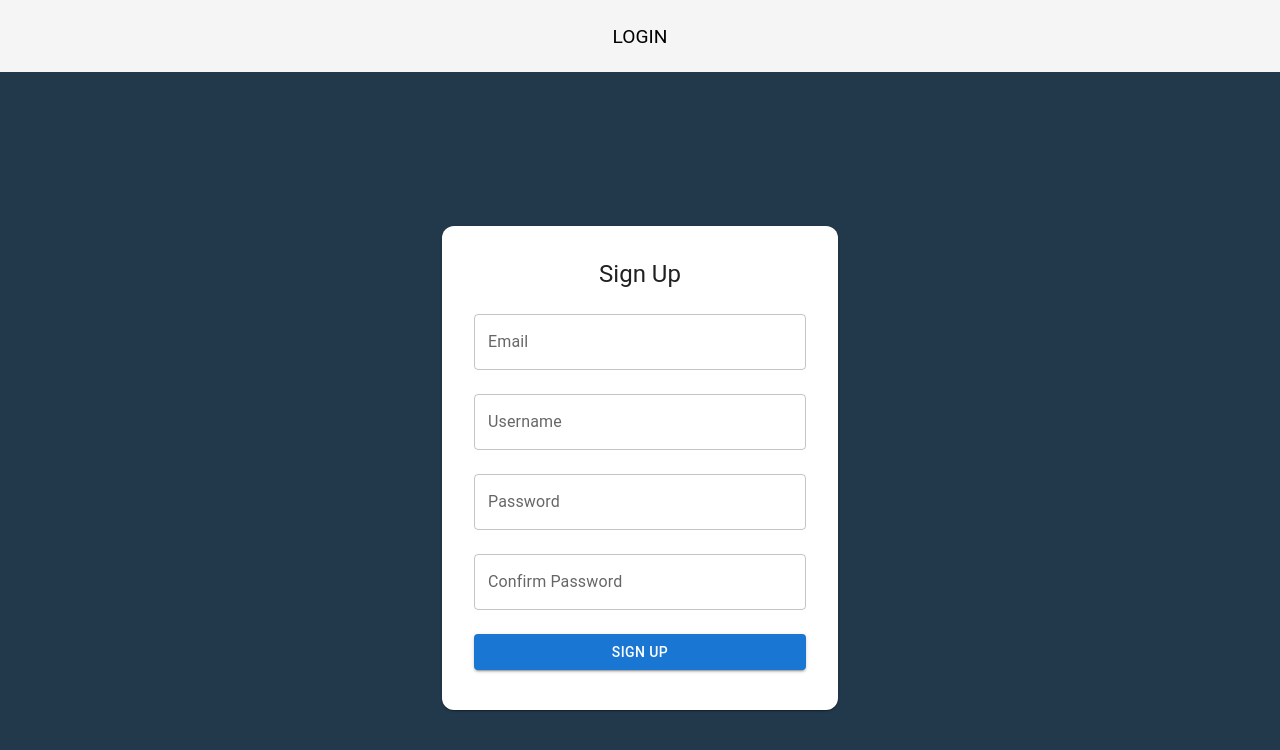
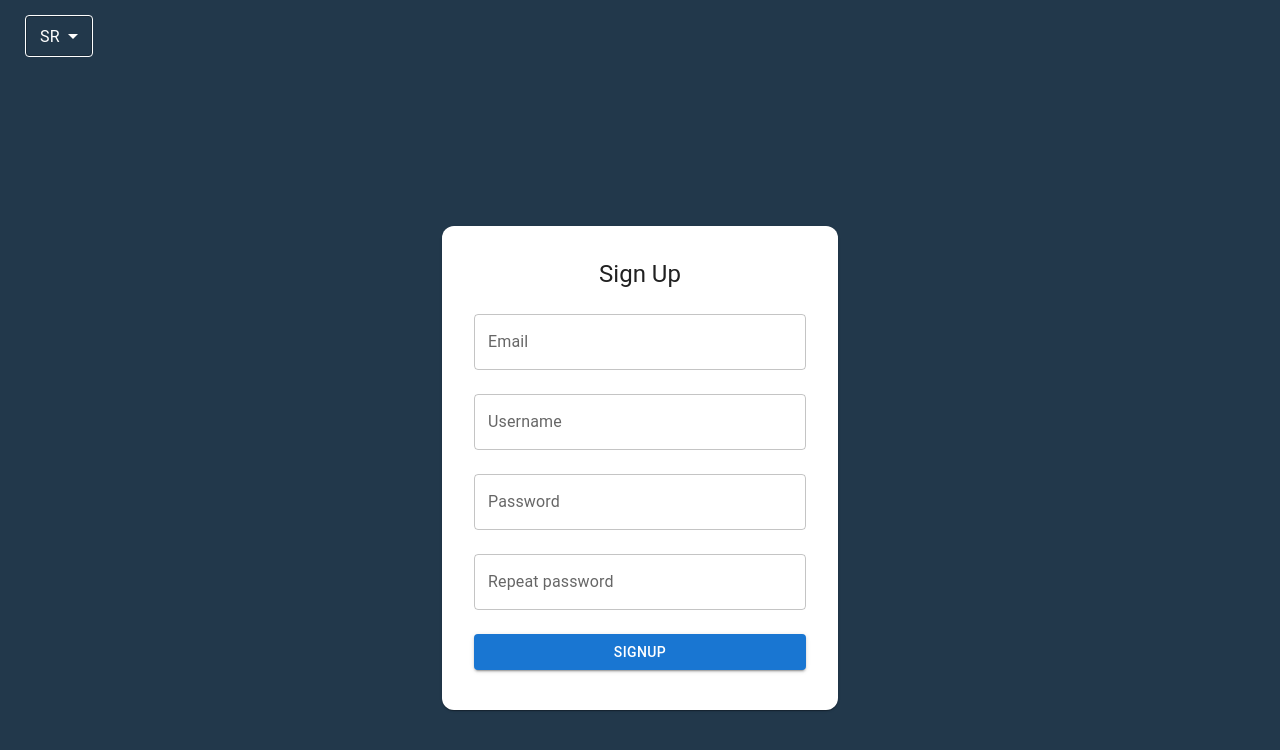
Before and after one commit to Djolee1389/ChatApp, a React (Vite) app: page /signup in a window 1280 px wide. Shown: the top 750 px of the page. Built offline with nearby package versions, Linux system fonts and the light colour scheme; no server answers.

Commit message:
Added chat functionality

```diff
--- a/package.json
+++ b/package.json
@@ -18,6 +18,7 @@
     "react-dom": "^19.1.1",
     "react-hook-form": "^7.66.0",
     "react-icons": "^5.5.0",
+    "react-intl": "^7.1.14",
     "react-router-dom": "^7.9.5"
   },
   "devDependencies": {
--- a/src/App.tsx
+++ b/src/App.tsx
@@ -1,4 +1,5 @@
-import { Routes, Route, Navigate, Link } from "react-router-dom";
+import { Select, MenuItem } from "@mui/material";
+import { Routes, Route, Navigate } from "react-router-dom";
 import Login from "./components/LogIn";
 import Signup from "./components/SignUp";
 import Users from "./pages/Users";
@@ -7,7 +8,7 @@ import { onAuthStateChanged } from "firebase/auth";
 import { auth } from "./firebase";
 import { useEffect, useState } from "react";
 
-function App() {
+function App({ setLocale }: { setLocale: (lang: "sr" | "en") => void }) {
   const [user, setUser] = useState<any>(null);
   const [loading, setLoading] = useState(true);
 
@@ -23,7 +24,28 @@ function App() {
 
   return (
     <>
-      <nav>{!user ? <Link to={"/login"}>LogIn</Link> : "Chat"}</nav>
+      <nav>
+        <Select
+          value={localStorage.getItem("locale") || "sr"}
+          onChange={(e) => {
+            const newLocale = e.target.value as "sr" | "en";
+            setLocale(newLocale);
+            localStorage.setItem("locale", newLocale);
+          }}
+          size="small"
+          id="language"
+          name="language"
+          sx={{
+            color: "white",
+            border: "1px solid white",
+            "& .MuiSelect-icon": { color: "white" },
+          }}
+        >
+          <MenuItem id="language-sr" value="sr">SR</MenuItem>
+          <MenuItem id="language-en" value="en">EN</MenuItem>
+        </Select>
+      </nav>
+
       <div className="container">
         <Routes>
           <Route
--- a/src/components/Chat.tsx
+++ b/src/components/Chat.tsx
@@ -1,6 +1,7 @@
-import React, { useEffect, useState } from "react";
+import React, { useRef, useEffect, useState } from "react";
 import { useNavigate, useParams } from "react-router-dom";
-import { FaPaperPlane } from "react-icons/fa6";
+import { FaPaperPlane, FaArrowLeft, FaClock } from "react-icons/fa6";
+import { useIntl } from "react-intl";
 import {
   addDoc,
   collection,
@@ -14,7 +15,6 @@ import {
   Container,
   Paper,
   Box,
-  Button,
   Typography,
   List,
   ListItem,
@@ -31,9 +31,11 @@ const Chat = () => {
   const { chatPath } = useParams<{ chatPath: string }>();
 
   const navigate = useNavigate();
+  const intl = useIntl();
   const [message, setMessage] = useState("");
   const [messages, setMessages] = useState<Message[]>([]);
 
+  const messagesEndRef = useRef<HTMLDivElement | null>(null);
   const participants = chatPath ? chatPath.split("-") : [];
 
   const currentUser = auth.currentUser;
@@ -48,6 +50,7 @@ const Chat = () => {
 
   // Load messages
   useEffect(() => {
+    if (!currentUser) return;
     const messagesRef = collection(db, "chats", chatId, "messages");
     const q = query(messagesRef, orderBy("createdAt", "asc"));
 
@@ -88,25 +91,45 @@ const Chat = () => {
     return `${hours}:${minutes}`;
   };
 
+  const scrollToBottom = () => {
+    messagesEndRef.current?.scrollIntoView({ behavior: "smooth" });
+  };
+
+  useEffect(() => {
+    scrollToBottom();
+  }, [messages]);
+
   return (
     <Container maxWidth="sm">
       <Paper sx={{ p: 3, mt: 5, borderRadius: 3 }}>
-        <Typography variant="h6" gutterBottom>
-          <Button
-            variant="text"
-            sx={{ mt: 2 }}
-            onClick={() => navigate("/users")}
-          >
-            ←
-          </Button>
-          Chat with {recipientUsername}
+        <Typography
+          variant="h6"
+          style={{
+            display: "flex",
+            alignItems: "center",
+            // background: "red",
+            padding: "10px 15px 10px 0",
+          }}
+        >
+          <button className="back" onClick={() => navigate("/users")}>
+            <FaArrowLeft />
+          </button>
+          <div>
+            {intl.formatMessage({
+              id: "chat.with",
+            })}{" "}
+            {recipientUsername}
+          </div>
         </Typography>
 
         <List
           sx={{
+            height: 400,
             maxHeight: 400,
             overflowY: "auto",
             mb: 2,
+            background: "rgba(0,0,0,.2)",
+            borderRadius: "5px",
             "&::-webkit-scrollbar": { width: 0, background: "transparent" },
           }}
         >
@@ -126,7 +149,10 @@ const Chat = () => {
                   color: msg.sender === currentUsername ? "white" : "black",
                   px: 2,
                   py: 1,
-                  borderRadius: 2,
+                  borderRadius:
+                    msg.sender === currentUsername
+                      ? "20px 0 20px 20px"
+                      : "0 20px 20px 20px",
                   display: "inline-block", // širina zavisi od sadržaja
                   maxWidth: "75%",
                 }}
@@ -148,22 +174,33 @@ const Chat = () => {
                   }}
                 >
                   <span>{msg.sender}</span>
-                  <span>{formatTime(msg.createdAt)}</span>
+                  <span style={{ marginLeft: "10px" }}>
+                    {msg.createdAt ? (
+                      <span>{formatTime(msg.createdAt)}</span>
+                    ) : (
+                      <FaClock style={{ fontSize: "0.75rem", opacity: 0.7 }} />
+                    )}
+                  </span>
                 </Box>
               </Box>
             </ListItem>
           ))}
+          <div ref={messagesEndRef} />
         </List>
 
         <Box
           component="form"
+          id="message-form"
           onSubmit={handleSend}
           sx={{ display: "flex", gap: 1 }}
         >
           <input
             type="text"
-            placeholder="Poruka"
+            placeholder={intl.formatMessage({
+              id: "message.placeholder",
+            })}
             className="message-input"
+            id="message-input"
             value={message}
             onChange={(e) => setMessage(e.target.value)}
           />
--- a/src/components/LogIn.tsx
+++ b/src/components/LogIn.tsx
@@ -2,6 +2,7 @@ import { useState } from "react";
 import { useNavigate, Link } from "react-router-dom";
 import { signInWithEmailAndPassword } from "firebase/auth";
 import { auth } from "../firebase";
+import { useIntl } from "react-intl";
 import { Container, TextField, Button, Typography, Paper } from "@mui/material";
 
 export default function Login() {
@@ -9,6 +10,7 @@ export default function Login() {
   const [password, setPassword] = useState("");
   const [error, setError] = useState("");
   const navigate = useNavigate();
+  const intl = useIntl();
 
   const handleLogin = async (e: React.FormEvent) => {
     e.preventDefault();
@@ -24,34 +26,51 @@ export default function Login() {
     <Container maxWidth="xs">
       <Paper sx={{ p: 4, mt: 2 }}>
         <Typography variant="h5" align="center">
-          Login
+          {intl.formatMessage({
+            id: "form.login",
+          })}
         </Typography>
-        <form onSubmit={handleLogin}>
+        <form onSubmit={handleLogin} autoComplete="off">
           <TextField
             label="Email"
             fullWidth
             margin="normal"
+            id="form-email"
             value={email}
             onChange={(e) => setEmail(e.target.value)}
           />
           <TextField
-            label="Password"
+            label={intl.formatMessage({
+              id: "form.password",
+            })}
             type="password"
             fullWidth
             margin="normal"
+            autoComplete="off"
             value={password}
             onChange={(e) => setPassword(e.target.value)}
           />
           {error && (
             <Typography color="error" variant="body2">
-              {error}
+              {intl.formatMessage({
+                id: "error.login",
+              })}
             </Typography>
           )}
           <Button type="submit" variant="contained" fullWidth sx={{ mt: 2 }}>
-            Login
+            {intl.formatMessage({
+              id: "form.login",
+            })}
           </Button>
           <Typography variant="body2" align="center" sx={{ mt: 2 }}>
-            Don’t have an account? <Link to="/signup">Sign up</Link>
+            {intl.formatMessage({
+              id: "form.signup.message",
+            })}{" "}
+            <Link to="/signup">
+              {intl.formatMessage({
+                id: "form.signup.link",
+              })}
+            </Link>
           </Typography>
         </form>
       </Paper>
--- a/src/components/SignUp.tsx
+++ b/src/components/SignUp.tsx
@@ -2,6 +2,7 @@ import React, { useEffect, useState } from "react";
 import { useNavigate } from "react-router-dom";
 import { useForm } from "react-hook-form";
 // import { auth } from "../firebase";
+import { useIntl } from "react-intl";
 import { doc, serverTimestamp, setDoc } from "firebase/firestore";
 import { auth, db } from "../firebase";
 import type { User } from "firebase/auth";
@@ -33,6 +34,7 @@ const SignUp: React.FC = () => {
   const [error, setError] = useState<string | null>(null);
 
   const navigate = useNavigate();
+  const intl = useIntl();
 
   const {
     register,
@@ -89,17 +91,27 @@ const SignUp: React.FC = () => {
           Sign Up
         </Typography>
 
-        <Box component="form" onSubmit={handleSubmit(onSubmit)} noValidate>
+        <Box
+          component="form"
+          onSubmit={handleSubmit(onSubmit)}
+          noValidate
+          autoComplete="off"
+        >
           <TextField
             label="Email"
             type="email"
             fullWidth
+            autoComplete="off"
             margin="normal"
             {...register("email", {
-              required: "Email is required",
+              required: intl.formatMessage({
+                id: "error.email",
+              }),
               pattern: {
                 value: /^[^\s@]+@[^\s@]+\.[^\s@]+$/,
-                message: "Invalid email format",
+                message: intl.formatMessage({
+                  id: "error.email.format",
+                }),
               },
             })}
             error={!!errors.email}
@@ -107,26 +119,36 @@ const SignUp: React.FC = () => {
           />
 
           <TextField
-            label="Username"
+            label={intl.formatMessage({
+              id: "form.username",
+            })}
             fullWidth
             margin="normal"
             {...register("displayName", {
-              required: "Username is required",
+              required: intl.formatMessage({
+                id: "error.username",
+              }),
             })}
             error={!!errors.displayName}
             helperText={errors.displayName?.message}
           />
 
           <TextField
-            label="Password"
+            label={intl.formatMessage({
+              id: "form.password",
+            })}
             type="password"
             fullWidth
             margin="normal"
             {...register("password", {
-              required: "Password is required",
+              required: intl.formatMessage({
+                id: "error.password",
+              }),
               minLength: {
                 value: 6,
-                message: "Password must be at least 6 characters",
+                message: intl.formatMessage({
+                  id: "error.password.short",
+                }),
               },
             })}
             error={!!errors.password}
@@ -134,13 +156,18 @@ const SignUp: React.FC = () => {
           />
 
           <TextField
-            label="Confirm Password"
+            label={intl.formatMessage({
+              id: "form.password.confirm",
+            })}
             type="password"
             fullWidth
             margin="normal"
             {...register("confirmPassword", {
               validate: (value) =>
-                value === password || "Passwords do not match",
+                value === password ||
+                `${intl.formatMessage({
+                  id: "error.password.confirm",
+                })}`,
             })}
             error={!!errors.confirmPassword}
             helperText={errors.confirmPassword?.message}
@@ -159,7 +186,13 @@ const SignUp: React.FC = () => {
             sx={{ mt: 2, mb: 1 }}
             disabled={loading}
           >
-            {loading ? <CircularProgress size={24} /> : "Sign Up"}
+            {loading ? (
+              <CircularProgress size={24} />
+            ) : (
+              intl.formatMessage({
+                id: "form.signup",
+              })
+            )}
           </Button>
         </Box>
       </Paper>
--- a/src/index.css
+++ b/src/index.css
@@ -24,28 +24,32 @@ body {
 
 nav {
   height: 9vh;
-  background-color: whitesmoke;
+  background-color: transparent;
   display: flex;
-  justify-content: center;
+  /* justify-content: center; */
   align-items: center;
+  padding: 0 25px;
   text-transform: uppercase;
 }
 
-nav a {
-  color: black;
-  text-decoration: none;
-  font-size: 1.2rem;
-  /* text-transform: uppercase; */
-  transition: var(--transition);
+nav select{
+  border: none;
+  outline: none;
+  background-color: transparent;
+  color: white;
+  font-size: 20px;
+  height: 50px;
+  width: 70px;
+  cursor: pointer;
+  &:hover{
+    background-color: var(--blue);
+  }
 }
 
-nav a:hover {
-  scale: 1.05;
-}
-nav a:active {
-  scale: 1;
+nav select option{
   color: black;
 }
+
 
 .users-container {
   box-shadow: rgba(50, 50, 93, 0.25) 0px 3px 5px -6px,
@@ -107,3 +111,29 @@ nav a:active {
     opacity: .7;
   }
 }
+
+
+.back{
+  border: none;
+  outline: none;
+  width: 40px;
+  aspect-ratio: 1;
+  /* min-width: 10px; */
+  text-align: center;
+  font-style: normal;
+  color: var(--blue);
+  background-color: white;
+  border-radius: 50%;
+  cursor: pointer;
+  transition: all .4s ease;
+  margin-right:10px;
+  font-size: 14px;
+
+  &:hover{
+    background-color: rgba(22, 104, 195,.1);
+  }
+
+  &:active{
+    background-color: rgba(22, 104, 195,.3);
+  }
+}
--- /dev/null
+++ b/src/locales/en.json
@@ -0,0 +1,26 @@
+{
+  "form.login": "LogIn",
+  "form.signup": "SignUp",
+  "form.username": "Username",
+
+  "form.password.confirm": "Repeat password",
+  "form.password": "Password",
+  "form.signup.message": "Don't have an account?",
+  "form.signup.link": "Sign Up",
+
+  "error.email": "Email is required",
+  "error.email.format": "Invalid Email format",
+  "error.username": "Username is required",
+  "error.password": "Password is required",
+  "error.password.short": "Password is too short",
+  "error.password.confirm": "Passwords do not match",
+  "error.login": "Invalid login credentials",
+
+  "logout": "Logout",
+  "logout.confirm": "Are you sure you want to log out?",
+  "chat": "Chat",
+  "chat.with": "Chat with ",
+  "message.placeholder": "Message",
+
+  "dummy": "Dummy"
+}
--- /dev/null
+++ b/src/locales/sr.json
@@ -0,0 +1,26 @@
+{
+  "form.login": "Prijava",
+  "form.signup": "Registracija",
+  "form.username": "Korisnicko ime",
+
+  "form.password.confirm": "Ponovite lozinku",
+  "form.password": "Lozinka",
+  "form.signup.message": "Nemate nalog?",
+  "form.signup.link": "Registrujte se",
+
+  "error.email": "Email adresa je obavezna",
+  "error.email.format": "Neispravan format Email adrese",
+  "error.username": "Korisnicko ime je obavezno",
+  "error.password": "Lozinka je obavezna",
+  "error.password.short": "Lozinka je prekratka",
+  "error.password.confirm": "Lozinke se ne poklapaju",
+  "error.login": "Neispravni podaci za prijavu",
+
+  "logout": "Odjava",
+  "logout.confirm": "Da li ste sigurni da zelite da se odjavite?",
+  "chat": "Poruka",
+  "chat.with": "Razgovor sa ",
+  "message.placeholder": "Poruka",
+
+  "dummy": "Dummy"
+}
--- a/src/main.tsx
+++ b/src/main.tsx
@@ -1,13 +1,37 @@
-import { StrictMode } from "react";
+import { StrictMode, useState } from "react";
 import { createRoot } from "react-dom/client";
 import { BrowserRouter } from "react-router-dom";
 import "./index.css";
+import { IntlProvider } from "react-intl";
 import App from "./App.tsx";
 
-createRoot(document.getElementById("root")!).render(
-  <StrictMode>
-    <BrowserRouter>
-      <App />
-    </BrowserRouter>
-  </StrictMode>
-);
+import messagesEn from "./locales/en.json";
+import messagesSr from "./locales/sr.json";
+
+
+const messages = {
+  en: messagesEn,
+  sr: messagesSr,
+};
+
+const defaultLocale = navigator.language.split(/[-_]/)[0] || "sr";
+
+function Root() {
+  const [locale, setLocale] = useState(defaultLocale);
+
+  return (
+    <StrictMode>
+      <IntlProvider
+        messages={messages[locale as keyof typeof messages]}
+        locale={locale}
+        defaultLocale="sr"
+      >
+        <BrowserRouter>
+          <App setLocale={setLocale} />
+        </BrowserRouter>
+      </IntlProvider>
+    </StrictMode>
+  );
+}
+
+createRoot(document.getElementById("root")!).render(<Root />);
--- a/src/pages/Users.tsx
+++ b/src/pages/Users.tsx
@@ -4,6 +4,8 @@ import { db, auth } from "../firebase";
 // import {auth} from "../firebase"
 import { signOut } from "firebase/auth";
 import { useNavigate } from "react-router-dom";
+import { useIntl } from "react-intl";
+import { FaSignOutAlt, FaUser } from "react-icons/fa";
 import {
   Container,
   List,
@@ -21,6 +23,7 @@ interface User {
 
 export default function Users() {
   const navigate = useNavigate();
+  const intl = useIntl();
   const [users, setUsers] = useState<User[]>([]);
 
   const getChatPath = (user1: string, user2: string) => {
@@ -45,7 +48,11 @@ export default function Users() {
   }, []);
 
   const handleLogout = async () => {
-    const ok = confirm("Are you sure you want to log out?");
+    const ok = confirm(
+      intl.formatMessage({
+        id: "logout.confirm",
+      })
+    );
     if (!ok) return;
     await signOut(auth);
     navigate("/login");
@@ -60,10 +67,22 @@ export default function Users() {
 
   return (
     <Container sx={{ mt: 4, p: 5 }} className="users-container">
-      <div style={{ display: "flex", justifyContent: "space-between" }}>
-        <Typography variant="h5">All Users</Typography>
+      <div
+        style={{
+          display: "flex",
+          justifyContent: "space-between",
+          alignItems: "center",
+        }}
+      >
+        <Typography variant="h5" style={{display:"flex",justifyContent:"center", alignItems:"center", gap:"5px"}}>
+          <FaUser style={{ color: "gray" }} />
+          {auth.currentUser?.displayName}
+        </Typography>
         <Button onClick={handleLogout} sx={{ mb: 2 }}>
-          Logout
+          {intl.formatMessage({
+            id: "logout",
+          })}{" "}
+          <FaSignOutAlt style={{ marginLeft: "10px" }} />
         </Button>
       </div>
       <hr />
@@ -71,8 +90,10 @@ export default function Users() {
         {users.map((u) => (
           <ListItem key={u.uid} divider className="list-item">
             <ListItemText primary={u.username} secondary={u.email} />
-            <Button variant="outlined" onClick={()=> handleChat(u)}>
-              Chat
+            <Button variant="outlined" onClick={() => handleChat(u)}>
+              {intl.formatMessage({
+                id: "chat",
+              })}
             </Button>
           </ListItem>
         ))}
```
Also changed, not shown: 1 other file (tests, documents, lock files or other folders). Lines whose indentation alone changed are shown as unchanged.
